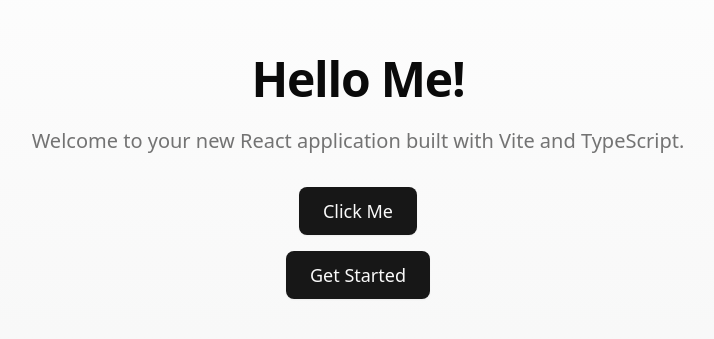
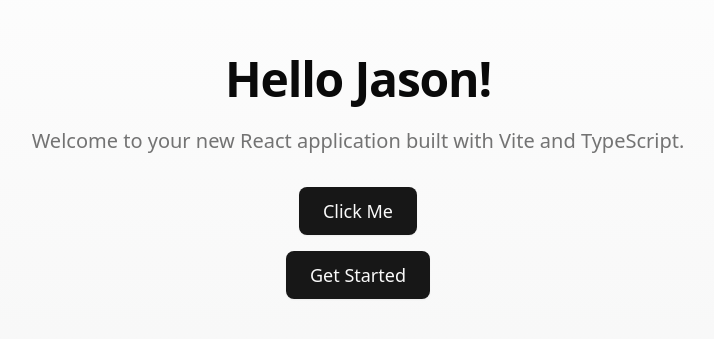
Before and after one commit to JaneHanZhen/App-9-4-2025-02b7c0d6-741d-4682-ab4d-b6423acc711b, a React (Vite) app in the folder web/: page / in a window 1280 px wide. Shown: the part 255-594 px from the top of the page, without its empty margins (282-996 px from the left). Built offline with nearby package versions, Linux system fonts and the light colour scheme.

Commit message:
Update: change the hello me to hello Jason

```diff
--- a/web/src/App.tsx
+++ b/web/src/App.tsx
@@ -23,7 +23,7 @@ function App() {
     <div className="flex min-h-svh flex-col items-center justify-center bg-gradient-to-b from-background to-muted">
       <div className="max-w-4xl mx-auto text-center px-4">
         <h1 className="text-5xl font-bold tracking-tight mb-6 animate-fade-up">
-          Hello Me!
+          Hello Jason!
         </h1>
         <p className="text-xl text-muted-foreground mb-8 animate-fade-up animation-delay-200">
           Welcome to your new React application built with Vite and TypeScript.
@@ -56,7 +56,7 @@ function App() {
       <Modal
         isOpen={modalVisible}
         onClose={() => setModalVisible(false)}
-        title="Hello zhen"
+        title="Hello Jason"
       >
         <div className="flex justify-center mt-4">
           <Button
```
